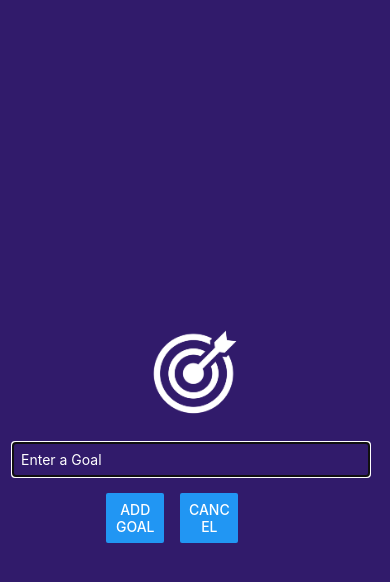
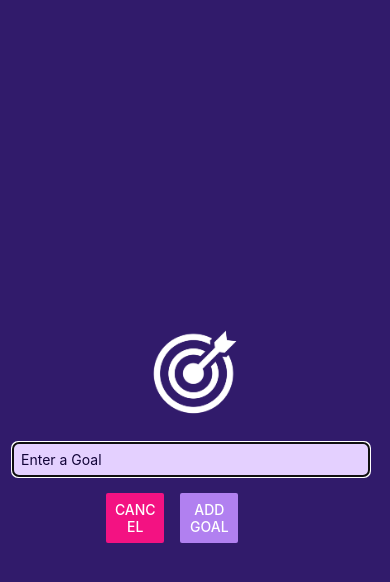
Before and after one commit to Astilion/goals-app, a React Native app: screen / in a window 390 px wide. Both pictures are taken after a click on the button "ADD NEW GOAL". Shown: the top 582 px of the page. Built offline with nearby package versions, Linux system fonts and the light colour scheme.

Commit message:
tweaks, status bar and styling

```diff
--- a/App.tsx
+++ b/App.tsx
@@ -1,5 +1,6 @@
 import { useState } from 'react';
 import { StyleSheet, View, FlatList, Button } from 'react-native';
+import { StatusBar } from 'expo-status-bar';
 import GoalItem from './components/GoalItem';
 import GoalInput from './components/GoalInput';
 
@@ -35,10 +36,12 @@
     });
   };
   return (
+    <>
+      <StatusBar style='light'/>
       <View style={styles.appContainer}>
         <Button
           title='Add New Goal'
-        color='#5e0acc'
+          color='#a065ec'
           onPress={startAddGoalHandler}
         />
         <GoalInput
@@ -65,6 +68,7 @@
           />
         </View>
       </View>
+    </>
   );
 }
 
--- a/app.json
+++ b/app.json
@@ -5,6 +5,7 @@
     "version": "1.0.0",
     "orientation": "portrait",
     "icon": "./assets/icon.png",
+    "backgroundColor": "#1e085a",
     "userInterfaceStyle": "light",
     "splash": {
       "image": "./assets/splash.png",
--- a/components/GoalInput.tsx
+++ b/components/GoalInput.tsx
@@ -33,16 +33,16 @@
         <TextInput
           style={styles.textInput}
           placeholder='Enter a Goal'
-          placeholderTextColor={'#fff'}
+          placeholderTextColor={'#120438'}
           onChangeText={goalInputHandler}
           value={enteredGoalText}
         />
         <View style={styles.buttonContainer}>
           <View style={styles.button}>
-            <Button title='Add Goal' onPress={addGoalHandler} />
+            <Button title='Cancel' onPress={onCancel} color='#f31282' />
           </View>
           <View style={styles.button}>
-            <Button title='Cancel' onPress={onCancel} />
+            <Button title='Add Goal' onPress={addGoalHandler} color='#b180f0' />
           </View>
         </View>
       </View>
@@ -67,8 +67,10 @@
   },
   textInput: {
     borderWidth: 1,
-    borderColor: '#cccccc',
-    color: 'white',
+    borderColor: '#e4d0ff',
+    borderRadius: 6,
+    backgroundColor: '#e4d0ff',
+    color: '#120438',
     width: '100%',
     marginRight: 8,
     padding: 8,
```
Lines whose indentation alone changed are shown as unchanged.
